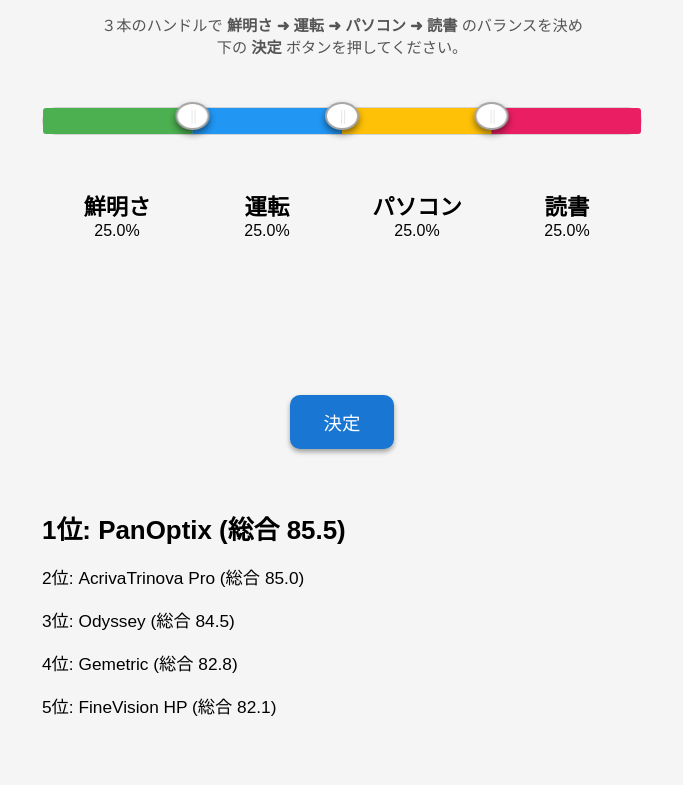
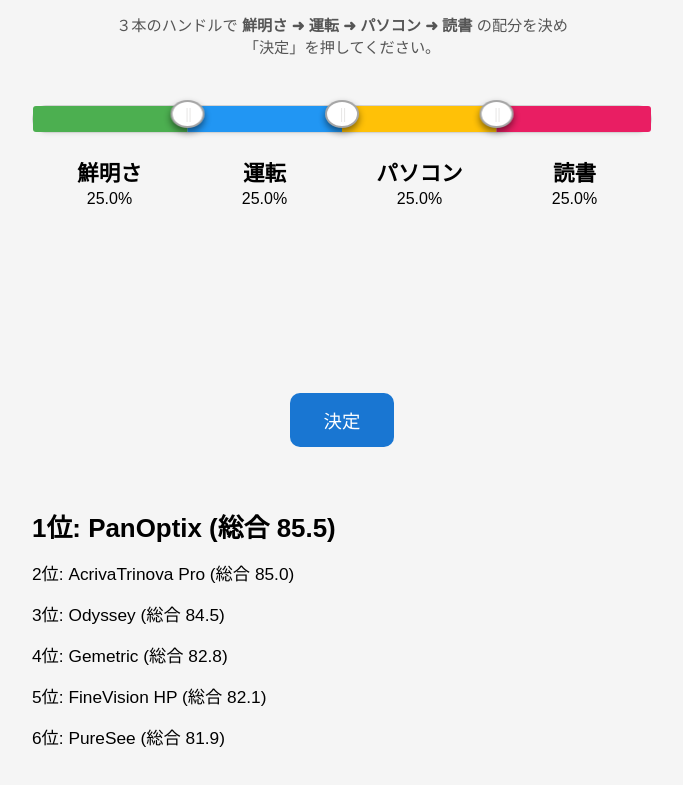
Before and after one commit to morohoshi-ganka/mIOL-matching, a plain HTML site: page index.html in a window 1280 px wide. Both pictures are taken after a click on the button "決定". Shown: the part 101-886 px from the top of the page, without its empty margins (298-981 px from the left). Before the commit the page ends 857 px from the top, so only its background shows below. Drawn offline with nearby package versions, Linux system fonts and the light colour scheme.

Commit message:
Update index.html

```diff
--- a/index.html
+++ b/index.html
@@ -4,34 +4,34 @@
   <meta charset="UTF-8" />
   <title>多焦点レンズマッチング</title>
   <meta name="viewport" content="width=device-width, initial-scale=1.0" />
-  <link href="https://cdnjs.cloudflare.com/ajax/libs/noUiSlider/14.7.0/nouislider.min.css" rel="stylesheet" />
+  <link href="https://cdnjs.cloudflare.com/ajax/libs/noUiSlider/14.7.0/nouislider.min.css" rel="stylesheet"/>
   <style>
-    body{font-family:Arial,Helvetica,sans-serif;background:#f5f5f5;padding:20px;max-width:600px;margin:auto}
-    h1{text-align:center;margin-bottom:0.3em}
-    p{text-align:center;color:#555;font-size:0.95em}
-    #multi-slider.noUi-target{height:28px;margin:50px 0;background:#ddd;border-radius:22px;box-shadow:inset 0 4px 9px rgba(0,0,0,.28),inset 0 -3px 4px rgba(0,0,0,.12)}
+    body{font-family:Arial,Helvetica,sans-serif;background:#f5f5f5;padding:20px;max-width:620px;margin:auto}
+    h1{text-align:center;margin-bottom:.4em}
+    p{text-align:center;color:#555;font-size:.95em}
+    #multi-slider.noUi-target{height:28px;margin:48px 0;background:#ddd;border-radius:22px;box-shadow:inset0 4px9px rgba(0,0,0,.28),inset0 -3px4px rgba(0,0,0,.12)}
     .noUi-handle{height:36px;width:36px;border-radius:50%;top:-6px;background:#fff;border:2px solid rgba(0,0,0,.35);box-shadow:0 4px 7px rgba(0,0,0,.48);transition:transform .1s}
     .noUi-handle:hover{transform:scale(1.12)}
-    .noUi-tooltip{display:none!important}
+    .noUi-tooltip{display:none}
     .noUi-connect{background:transparent}
     #multi-slider .noUi-connect:nth-child(1){background:#4caf50}
     #multi-slider .noUi-connect:nth-child(2){background:#2196f3}
     #multi-slider .noUi-connect:nth-child(3){background:#ffc107}
     #multi-slider .noUi-connect:nth-child(4){background:#e91e63}
     #labels{position:relative;height:0}
-    .segment-label{position:absolute;pointer-events:none;white-space:nowrap;transform:translate(-50%,-50%);text-shadow:0 1px 1px rgba(255,255,255,.9)}
-    .name-label{font-size:1.4em;color:#000;font-weight:700}
+    .segment-label{position:absolute;white-space:nowrap;transform:translate(-50%,-50%);text-shadow:0 1px1px rgba(255,255,255,.9);pointer-events:none}
+    .name-label{font-size:1.35em;font-weight:700;color:#000}
     .pct-label{font-size:1em;color:#000}
-    #confirm-btn{display:block;margin:260px auto 0;padding:14px 34px;font-size:1.15em;background:#1976d2;color:#fff;border:none;border-radius:10px;cursor:pointer;box-shadow:0 3px 5px rgba(0,0,0,.35);transition:background .2s}
+    #confirm-btn{display:block;margin:260px auto 0;padding:14px 34px;font-size:1.15em;background:#1976d2;color:#fff;border:none;border-radius:10px;cursor:pointer;box-shadow:0 3px5px rgba(0,0,0,.35);transition:background .2s}
     #confirm-btn:hover{background:#1565c0}
     #results{margin-top:60px;font-size:1.08em}
-    .result-item{margin:18px 0;opacity:0;transition:opacity .5s}
-    .result-item.rank-1{font-size:1.5em;font-weight:800}
+    .result-item{margin:16px 0;opacity:0;transition:opacity .5s}
+    .rank-1{font-size:1.5em;font-weight:800}
   </style>
 </head>
 <body>
   <h1>👁 多焦点レンズマッチング</h1>
-  <p>３本のハンドルで <strong>鮮明さ ➜ 運転 ➜ パソコン ➜ 読書</strong> のバランスを決め<br>下の <strong>決定</strong> ボタンを押してください。</p>
+  <p>３本のハンドルで <b>鮮明さ ➜ 運転 ➜ パソコン ➜ 読書</b> の配分を決め<br>「決定」を押してください。</p>
 
   <div id="multi-slider"></div>
   <div id="labels"></div>
@@ -40,7 +40,7 @@
 
   <script src="https://cdnjs.cloudflare.com/ajax/libs/noUiSlider/14.7.0/nouislider.min.js"></script>
   <script>
-    /* スコア: [Contrast, Driving, Computer, Reading] */
+  /* スコア: [Contrast, Driving, Computer, Reading]  */
   const lensData=[
     {name:"Gemetric",           score:[22.73,16.21,22.11,21.76]},
     {name:"PanOptix",           score:[22.22,17.00,25.00,21.26]},
@@ -50,102 +50,82 @@
     {name:"PureSee",            score:[24.20,23.00,19.21,15.53]},
     {name:"Symfony",            score:[23.23,10.00,19.74,15.26]},
     {name:"Lentis Comfort",     score:[23.99,19.00,13.16,10.00]},
-      {name:"Monofocal",          score:[25.00,25.00,7.89, 5.26]},
+    {name:"Monofocal",          score:[25.00,25.00, 7.89, 5.26]},
     {name:"FineVision HP",      score:[21.72,13.00,22.37,25.00]}
   ];
 
+  /* slider */
   const slider=document.getElementById('multi-slider');
-    const labelsEl=document.getElementById('labels');
-    const resultsEl=document.getElementById('results');
-    const btn=document.getElementById('confirm-btn');
-    const names=["鮮明さ","運転","パソコン","読書"];
-
   noUiSlider.create(slider,{start:[25,50,75],connect:[true,true,true,true],range:{min:0,max:100},step:1,behaviour:'drag',tooltips:[true,true,true]});
 
+  const names=["鮮明さ","運転","パソコン","読書"];
+  const labels=document.getElementById('labels');
   function renderLabels(vals){
-      labelsEl.innerHTML='';
-      const [a,b,c]=vals.map(Number);
-      const seg=[a,b-a,c-b,100-c];
+    labels.innerHTML='';
+    const sorted=[...vals.map(Number)].sort((x,y)=>x-y);
+    const seg=[sorted[0],sorted[1]-sorted[0],sorted[2]-sorted[1],100-sorted[2]];
     let acc=0;
     seg.forEach((pct,i)=>{
       const center=acc+pct/2;
       const n=document.createElement('span');
       n.className='segment-label name-label';
-        n.style.left=center+'%';
-        n.style.top=(slider.getBoundingClientRect().height/2+6)+'px';
-        n.textContent=names[i];
-        labelsEl.appendChild(n);
+      n.style.left=center+'%'; n.style.top='-10px'; n.textContent=names[i];
+      labels.appendChild(n);
       const p=document.createElement('span');
       p.className='segment-label pct-label';
-        p.style.left=center+'%';
-        p.style.top=(slider.getBoundingClientRect().height/2+32)+'px';
-        p.textContent=pct.toFixed(1)+'%';
-        labelsEl.appendChild(p);
-        acc+=pct;
+      p.style.left=center+'%'; p.style.top='18px'; p.textContent=pct.toFixed(1)+'%';
+      labels.appendChild(p); acc+=pct;
     });
   }
+  slider.noUiSlider.on('update',v=>{renderLabels(v); slider.querySelectorAll('.noUi-tooltip').forEach(t=>t.style.display='none');});
+  renderLabels([25,50,75]);
 
-    slider.noUiSlider.on('update',v=>{
-      renderLabels(v);
-      slider.querySelectorAll('.noUi-tooltip').forEach(t=>t.style.display='none');
-    });
-
-    function customFirst(w){
-      const [c,d,pc,r]=w;
-      const far=c+d, near=pc+r;
-      // 条件1: 鮮明さ+運転 ≥ 65% → Monofocal, PureSee, Vivity をトップ 3 固定
-      if(far>=0.65){ return ['Monofocal','PureSee','Vivity']; }
-      // 条件2: 鮮明さ+運転 ≥ 75% (旧) → Monofocal
-      if(far>=0.75){ return ['Monofocal']; }
-      // 条件3: 読書>パソコン & 近用>遠用 → FineVision HP
-      if(r>pc && near>far){ return ['FineVision HP']; }
-      // 条件4: バランス型
-      if(w.every(v=>Math.abs(v-0.25)<=0.02)){ return ['PanOptix']; }
-      return null; // 特別順位なし
+  /* 固定順位条件 */
+  function fixedOrder(weights){
+    const [c,d,pc,r]=weights, far=c+d, near=pc+r;
+    if(far>=0.75) return ['Monofocal'];                    // 75% 以上 → Monofocal
+    if(far>=0.65) return ['Monofocal','PureSee','Vivity']; // 65% 以上 → Monofocal>PureSee>Vivity
+    if(r>pc && near>far) return ['FineVision HP'];         // 読書重視
+    if(weights.every(w=>Math.abs(w-0.25)<=0.02)) return ['PanOptix']; // バランス型
+    return null;
   }
 
-    function calcScore(l,w){return l.score.reduce((s,v,i)=>s+v*w[i],0)*4;}
+  function calc100(l,w){
+    const raw=l.score.reduce((s,v,i)=>s+v*w[i],0);
+    return isNaN(raw)?0:raw*4;
+  }
 
-    function diagnose(){
-      resultsEl.innerHTML='';
-      const [a,b,c]=slider.noUiSlider.get().map(Number);
-      const seg=[a,b-a,c-b,100-c];
+  document.getElementById('confirm-btn').onclick=function(){
+    const raw=[...slider.noUiSlider.get()].map(Number).sort((x,y)=>x-y);
+    const seg=[raw[0],raw[1]-raw[0],raw[2]-raw[1],100-raw[2]].map(v=>Math.max(0,v));
     const w=seg.map(v=>v/100);
+    let ranked=lensData.map(l=>({name:l.name,total:calc100(l,w)}))
+                       .sort((a,b)=>b.total-a.total);
 
-      /* 全レンズにスコアを付与 */
-      let ranked=lensData.map(l=>({name:l.name,total:calcScore(l,w)}));
-      ranked.sort((a,b)=>b.total-a.total);
-
-      /* 事前固定順位 */
-      const fixed=customFirst(w); // null or array
+    const fixed=fixedOrder(w);
     if(fixed){
-        // remove fixed names from ranked
       ranked=ranked.filter(r=>!fixed.includes(r.name));
-        // prepend fixed in指定順
       fixed.reverse().forEach(n=>{
-          const obj={name:n,total:calcScore(lensData.find(l=>l.name===n),w)};
+        const obj={name:n,total:calc100(lensData.find(l=>l.name===n),w)};
         ranked.unshift(obj);
       });
     }
-
-      /* Lentis Comfort を 4 位以下に */
-      const lcIdx=ranked.findIndex(r=>r.name==='Lentis Comfort');
-      if(lcIdx>-1 && lcIdx<3){const [lc]=ranked.splice(lcIdx,1);ranked.splice(3,0,lc);}
+    /* Lentis Comfort downshift */
+    const idxLC=ranked.findIndex(r=>r.name==='Lentis Comfort');
+    if(idxLC>-1 && idxLC<3){const [lc]=ranked.splice(idxLC,1); ranked.splice(3,0,lc);}
     ranked=ranked.slice(0,9);
 
+    const res=document.getElementById('results'); res.innerHTML='';
     ranked.forEach((l,i)=>{
       setTimeout(()=>{
-          const row=document.createElement('div');
-          row.className='result-item rank-'+(i+1);
-          row.style.opacity='1';
-          row.textContent=`${i+1}位: ${l.name} (総合 ${l.total.toFixed(1)})`;
-          resultsEl.appendChild(row);
-        },i*600);
+        const div=document.createElement('div');
+        div.className='result-item rank-'+(i+1);
+        div.style.opacity='1';
+        div.textContent=`${i+1}位: ${l.name} (総合 ${l.total.toFixed(1)})`;
+        res.appendChild(div);
+      },i*550);
     });
-    }
-
-    btn.addEventListener('click',diagnose);
-    renderLabels([25,50,75]);
+  };
   </script>
 </body>
 </html>
```
Lines whose indentation alone changed are shown as unchanged.
